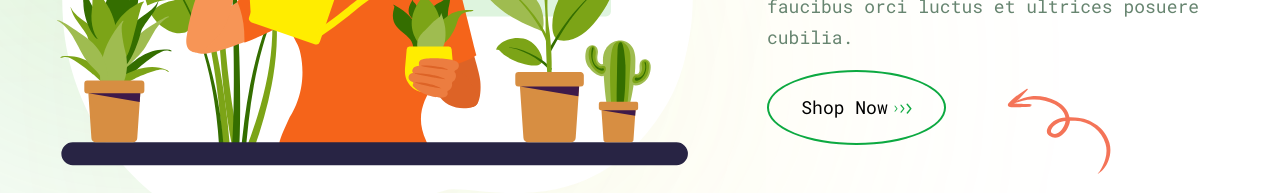
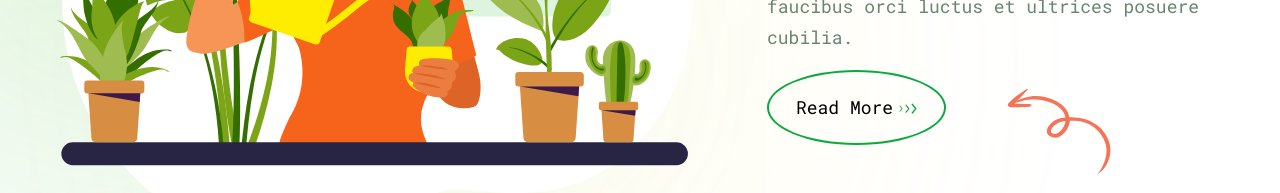
Before and after one commit to MIRZOULUGBEK9008/hobby-selfmade, a React (Vite) app: page / in a window 1280 px wide. Shown: the part 1693-1886 px from the top of the page. Built offline with nearby package versions, Linux system fonts and the light colour scheme.

Commit message:
Change button's text to "Read more"

```diff
--- a/src/components/main-content/IndexData.jsx
+++ b/src/components/main-content/IndexData.jsx
@@ -9,7 +9,7 @@ function IndexData() {
     <h2 className="data-content__title title">We professional gardener!</h2>
     <p className="data-content__description">Morbi magna metus, scelerisque at risus a, tristique laoreet orci. Duis posuere eros vel dui pulvinar, pulvinar molestie erat iaculis. Vestibulum ante ipsum primis in faucibus orci luctus et ultrices posuere cubilia.</p>
     <div className="arrow-button-wrapper">
-    <button className="data-content__button button button--arrow">Shop now</button>
+    <button className="data-content__button button button--arrow">Read more</button>
     </div>
     </div>
     <img className="index-data__img" src={GardenerGril} alt="A gardener gril" />
```
